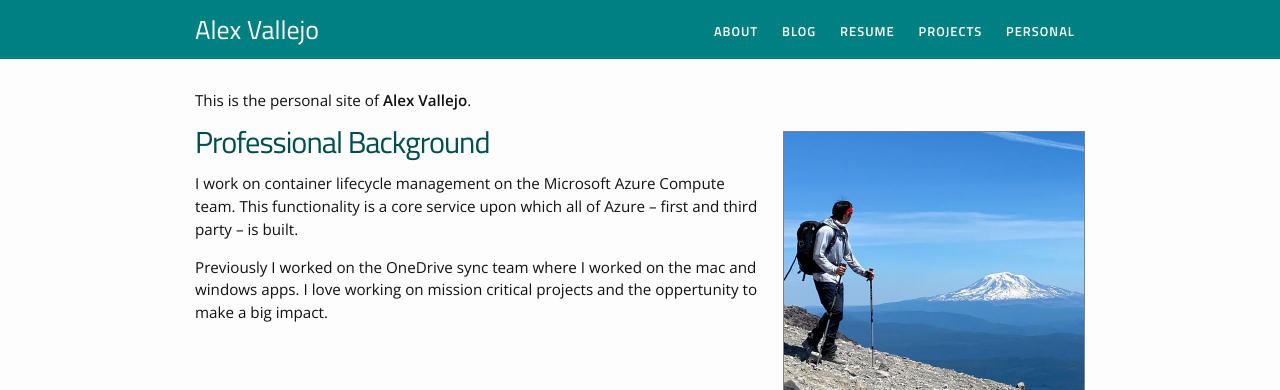
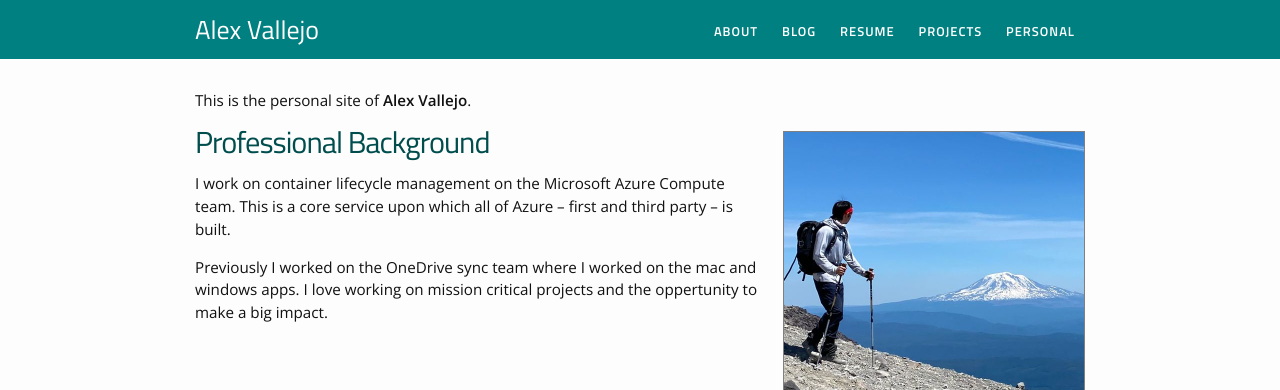
Before and after one commit to valleyjo/valleyjo.github.io, a Jekyll site: the page built from index.md, in a window 1280 px wide. Shown: the top 390 px of the page. Built offline with Jekyll 4.4.1, drawn with Linux system fonts in a browser that asks for light colours.

Commit message:
Update index

```diff
--- a/_data/menu.yml
+++ b/_data/menu.yml
@@ -9,7 +9,7 @@
   new_tab: true
 
 - title: "Projects"
-  href: "/Projects/"
+  href: "/projects/"
 
 - title: "Personal"
   href: "/personal/"
--- a/_includes/footer.html
+++ b/_includes/footer.html
@@ -17,7 +17,7 @@
         <ul class="social-media-list">
           {% if site.github_username %}
           <li>
-              <span class="icon  icon--github">
+              <span class="icon icon--github">
                 <svg viewBox="0 0 16 16">
                   <path fill="#828282" d="M7.999,0.431c-4.285,0-7.76,3.474-7.76,7.761 c0,3.428,2.223,6.337,5.307,7.363c0.388,0.071,0.53-0.168,0.53-0.374c0-0.184-0.007-0.672-0.01-1.32 c-2.159,0.469-2.614-1.04-2.614-1.04c-0.353-0.896-0.862-1.135-0.862-1.135c-0.705-0.481,0.053-0.472,0.053-0.472 c0.779,0.055,1.189,0.8,1.189,0.8c0.692,1.186,1.816,0.843,2.258,0.645c0.071-0.502,0.271-0.843,0.493-1.037 C4.86,11.425,3.049,10.76,3.049,7.786c0-0.847,0.302-1.54,0.799-2.082C3.768,5.507,3.501,4.718,3.924,3.65 c0,0,0.652-0.209,2.134,0.796C6.677,4.273,7.34,4.187,8,4.184c0.659,0.003,1.323,0.089,1.943,0.261 c1.482-1.004,2.132-0.796,2.132-0.796c0.423,1.068,0.157,1.857,0.077,2.054c0.497,0.542,0.798,1.235,0.798,2.082 c0,2.981-1.814,3.637-3.543,3.829c0.279,0.24,0.527,0.713,0.527,1.437c0,1.037-0.01,1.874-0.01,2.129 c0,0.208,0.14,0.449,0.534,0.373c3.081-1.028,5.302-3.935,5.302-7.362C15.76,3.906,12.285,0.431,7.999,0.431z"/>
                 </svg>
@@ -59,7 +59,6 @@
           </li>
           {% endif %}
 
-
           {% if site.facebook_username %}
           <li>
               <span class="icon  icon--facebook">
@@ -81,7 +80,5 @@
 {{ site.description }}
       </div>
     </div>
-
   </div>
-
 </footer>
--- a/index.md
+++ b/index.md
@@ -7,7 +7,7 @@ This is the personal site of **Alex Vallejo**.
 {% include image.html url="/images/profile.jpg" caption="Descending Mt. St Helens looking at Mt. Adams. Photo cred to Catherine." width=300 align="right" %}
 
 # Professional Background
-I work on container lifecycle management on the Microsoft Azure Compute team. This functionality is a core service upon which all of Azure -- first and third party -- is built.
+I work on container lifecycle management on the Microsoft Azure Compute team. This is a core service upon which all of Azure -- first and third party -- is built.
 
 Previously I worked on the OneDrive sync team where I worked on the mac and windows apps. I love working on mission critical projects and the oppertunity to make a big impact.
 
```
